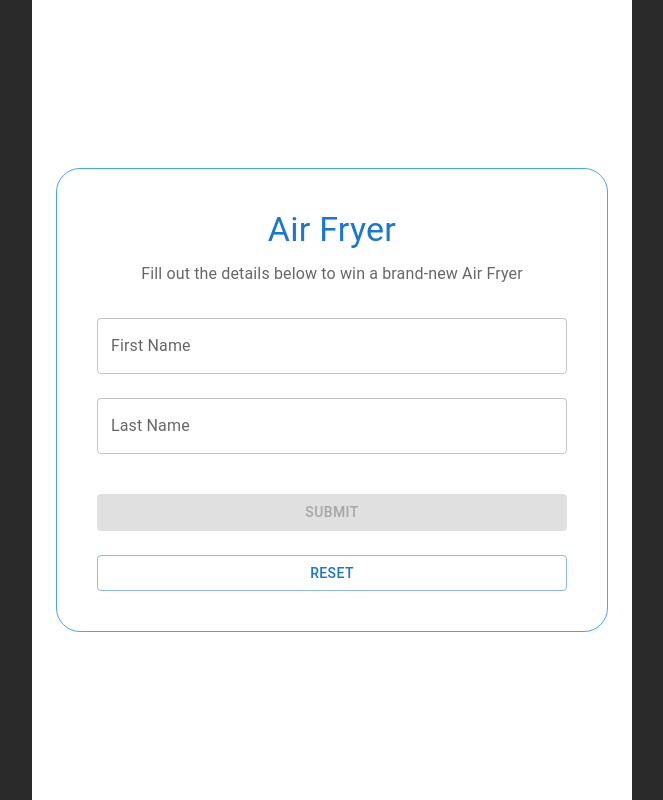
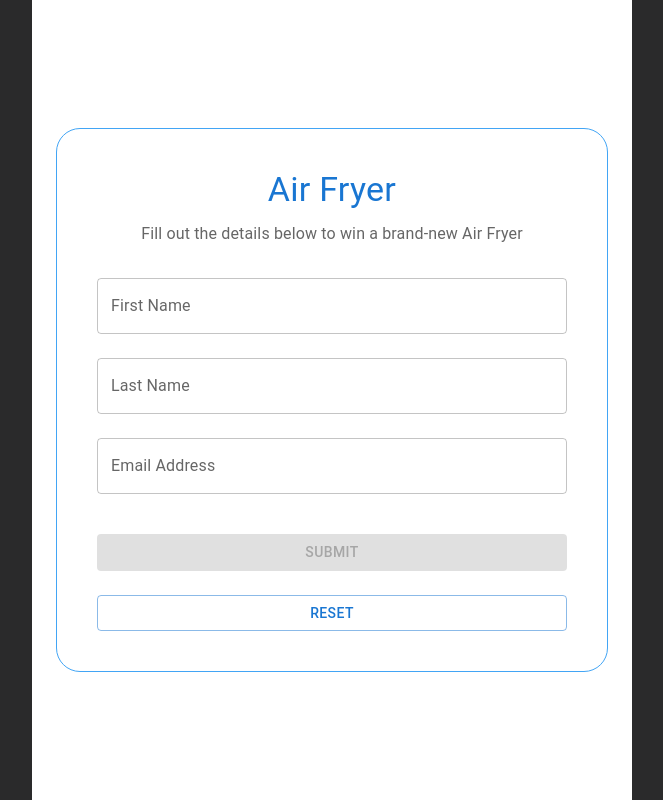
Before and after one commit to guptamayank9827/spidr-challenge, a React (Create React App) app: page / in a window 1280 px wide. Shown: the whole page, without its empty margins (308-971 px from the left). Built offline with nearby package versions, Linux system fonts and the light colour scheme.

Commit message:
added email field

```diff
--- a/src/Form.tsx
+++ b/src/Form.tsx
@@ -10,12 +10,18 @@ function Form({ theme }: FormInputProps) {
     // State Definitions
     const [firstName, setFirstName] = useState('');
     const [lastName, setLastName] = useState('');
+    const [email, setEmail] = useState('');
+
 
     const [firstNameError, setFirstNameError] = useState(false);
     const [lastNameError, setLastNameError] = useState(false);
+    const [emailError, setEmailError] = useState(false);
+
 
     const [firstNameErrorMessage, setFirstNameErrorMessage] = useState('');
     const [lastNameErrorMessage, setLastNameErrorMessage] = useState('');
+    const [emailErrorMessage, setEmailErrorMessage] = useState('');
+
 
 
     // Handle Input Changes
@@ -45,7 +51,29 @@ function Form({ theme }: FormInputProps) {
         }
     };
 
-    // Validation & Form Submission
+    const handleEmailChange = (event: React.ChangeEvent<HTMLInputElement>) => {
+        let emailValue = event.target.value;
+
+        setEmail(emailValue);
+        if(!validEmailAddress(emailValue)) {
+            setEmailError(true);
+            setEmailErrorMessage('Please enter a valid email address.');
+        }
+        else {
+            setEmailError(false);
+            setEmailErrorMessage('');
+        }
+    };
+
+
+    // Validation Functions
+    const validEmailAddress = (email: string) => {
+        const emailRegex = /^[^\s@]+@[^\s@]+\.[^\s@]+$/;
+        return emailRegex.test(email);
+    };
+
+
+    //Form Submission
     const validateFormInputs = () => {
         if(firstNameError)
             return false;
@@ -145,6 +173,20 @@ function Form({ theme }: FormInputProps) {
                     helperText={lastNameErrorMessage}
                 />
 
+                <TextField
+                    label="Email Address"
+                    id="email"
+                    name="email"
+                    type="email"
+                    value={email}
+                    onChange={handleEmailChange}
+                    fullWidth
+                    variant="outlined"
+                    placeholder="you@domain.com"
+                    error={emailError}
+                    helperText={emailErrorMessage}
+                />
+
                 <Button
                     type="submit"
                     variant="contained"
```
